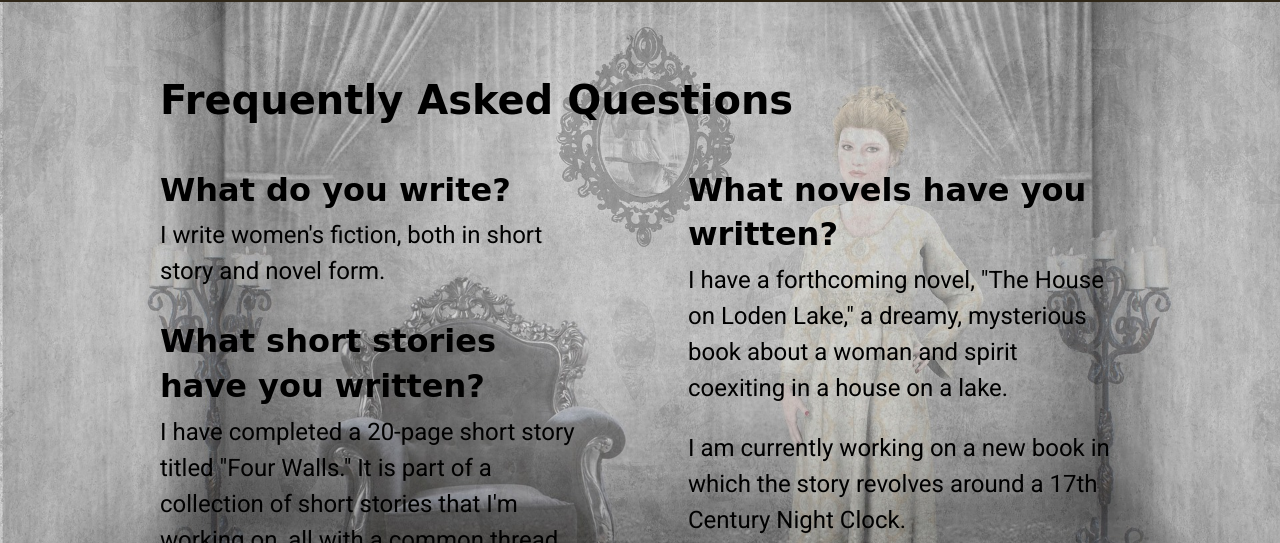
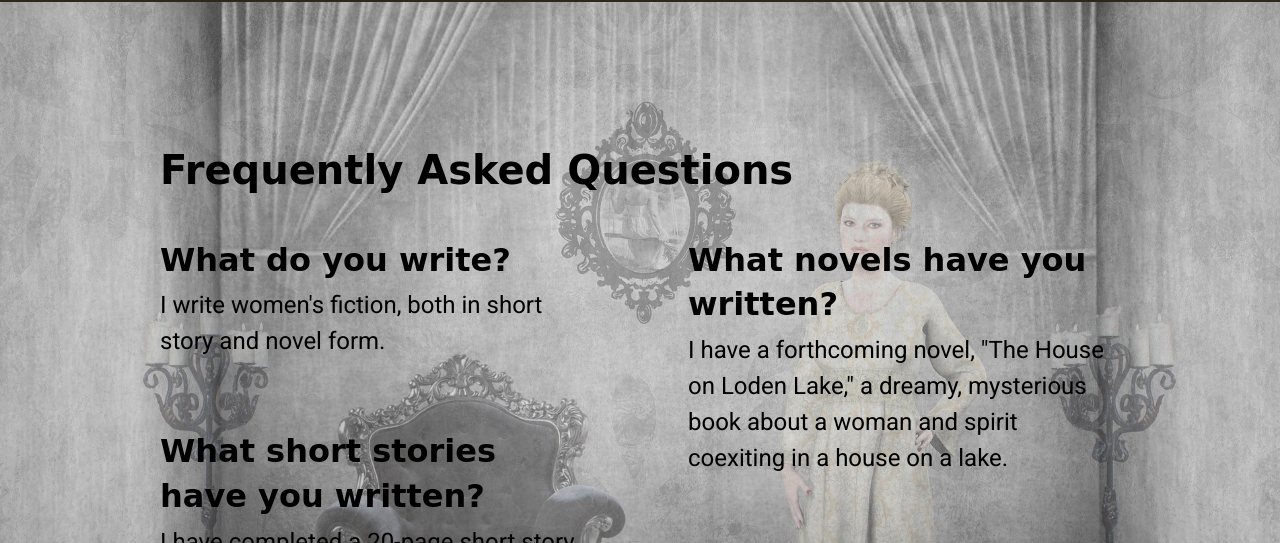
Before and after one commit to Po-H/vikerious, a website: page faq/index.html in a window 1280 px wide. Shown: the part 241-784 px from the top of the page. Drawn offline with Linux system fonts and the light colour scheme; a web font is replaced by a local one.

Commit message:
Increased top & bottom marginon FAQ section for desktop

```diff
--- a/css/main.css
+++ b/css/main.css
@@ -1052,6 +1052,14 @@ figure img#clock {
 /* ==========================================================================
     Faq Page
   =========================================================================== */
+      .faq h2 {
+        margin-top: 70px;
+      }
+
+      .faq-content p {
+        margin-bottom: 70px;
+      }
+
       figure img#clock {
         width: 15%;
       }
```
